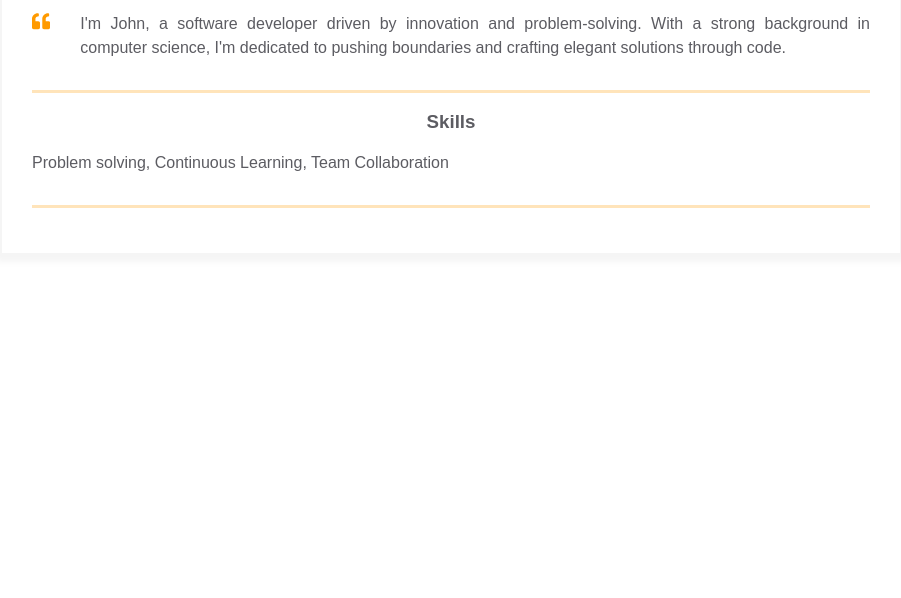
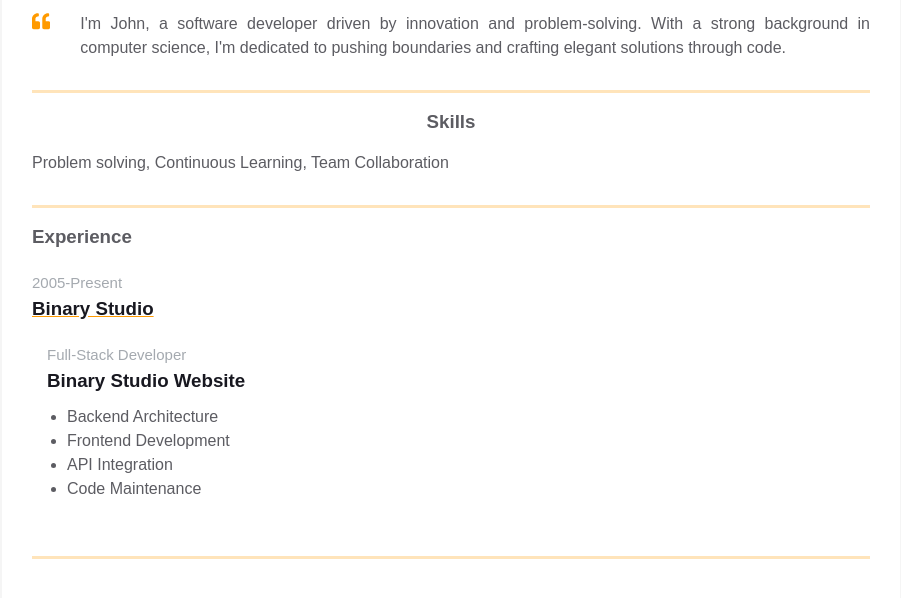
Before and after one commit to AnnKasian/homepage, a plain HTML site: page index.html in a window 1280 px wide. Shown: the part 338-936 px from the top of the page, without its empty margins (189-1090 px from the left). Before the commit the page ends 800 px from the top, so only its background shows below. Drawn offline with Linux system fonts and the light colour scheme.

Commit message:
Modified markup with experiences

```diff
--- a/index.html
+++ b/index.html
@@ -89,6 +89,33 @@
             </div>
           </div>
         </div>
+
+        <div class="container">
+          <div class="resume__block">
+            <div class="main-info fh">
+              <div class="experiences">
+                <h3 class="experiences__header">Experience</h3>
+                <div class="experiences__company">
+                  <div class="experiences__company-header">
+                    <span class="experiences__company-header-durability">2005-Present</span>
+                    <h3 class="experiences__company-header-name">Binary Studio</h3>
+                  </div>
+
+                  <div class="experiences__company-project">
+                    <span class="experiences__company-project-role">Full-Stack Developer</span>
+                    <h3 class="experiences__company-project-name">Binary Studio Website</h3>
+                    <ul class="experiences__company-project-responsibilities">
+                      <li>Backend Architecture</li>
+                      <li>Frontend Development</li>
+                      <li>API Integration</li>
+                      <li>Code Maintenance</li>
+                    </ul>
+                  </div>
+                </div>
+              </div>
+            </div>
+          </div>
+        </div>
       </div>
     </main>
   </body>
```
